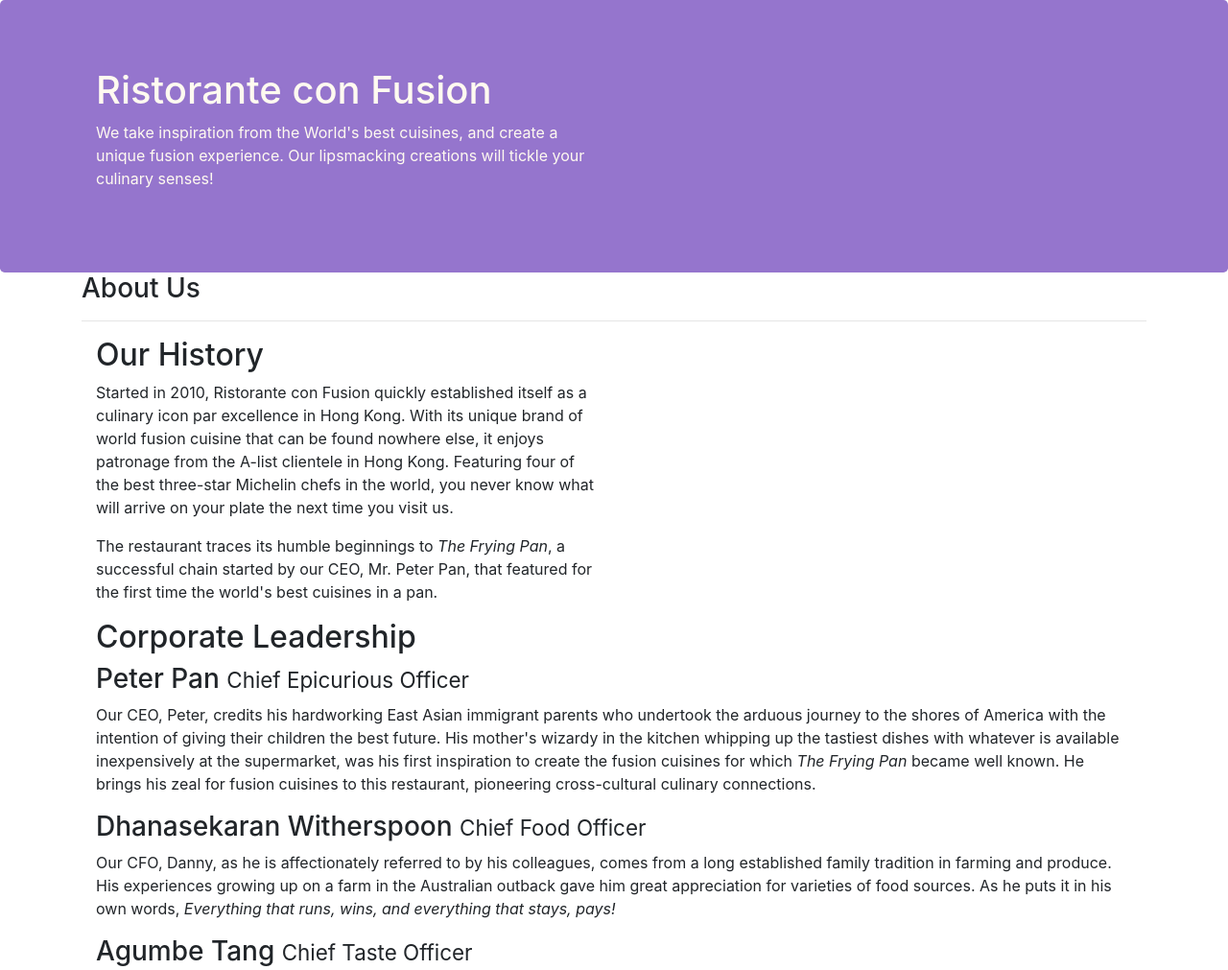
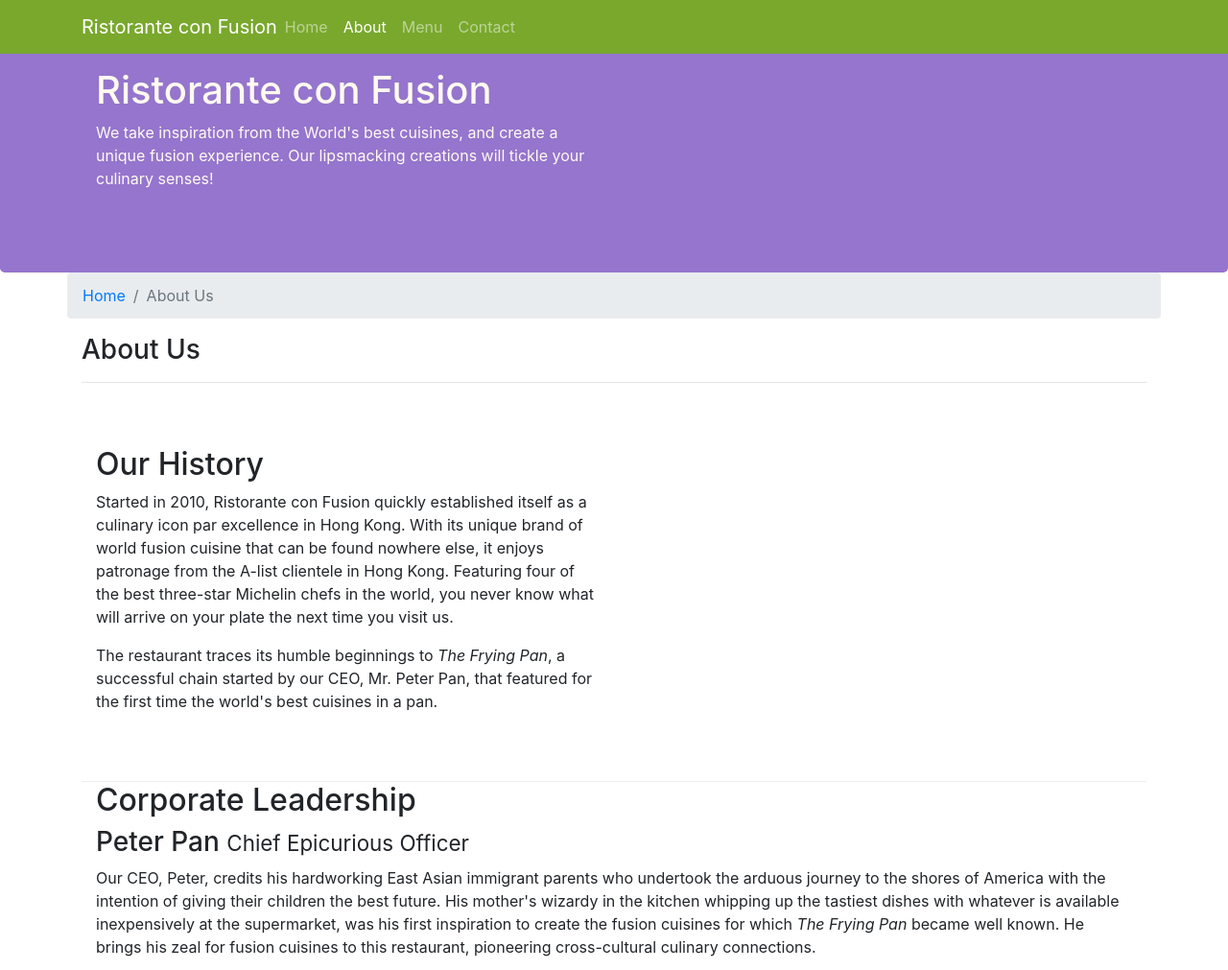
Before and after one commit to amar261/Bootstrap, a website: page aboutus.html in a window 1280 px wide. Shown: the top 1011 px of the page at 96% size. Drawn offline with nearby package versions, Linux system fonts and the light colour scheme.

Commit message:
navbar and breadcrumbs

```diff
--- a/aboutus.html
+++ b/aboutus.html
@@ -14,6 +14,22 @@
 </head>
 
 <body>
+<nav class="navbar navbar-dark navbar-expand-sm fixed-top">
+    <div class="container">
+            <button class="navbar-toggler" type="button" data-toggle="collapse" data-target="#Navbar">
+                 <span class="navbar-toggler-icon"></span>
+            </button>
+            <a class="navbar-brand mr-auto" href="./index.html">Ristorante con Fusion </a>
+        <div class="collapse navbar-collapse" id="Navbar">
+            <ul class="navbar-nav mr-auto">
+                <li class="nav-item"><a class="nav-link" href="./index.html">Home</a></li>
+                <li class="nav-item active"><a class="nav-link" href="#">About</a></li>
+                <li class="nav-item "><a class="nav-link" href="#">Menu</a></li>
+                <li class="nav-item"><a class="nav-link" href="#">Contact</a></li>
+            </ul>
+        </div>
+    </div>
+</nav>
 
     <header class="jumbotron">
         <div class="container">
@@ -29,15 +45,19 @@
     </header>
 
     <div class="container">
-        <div>
-            <div>
+        <div class="row">
+            <ol class="col-12 breadcrumb">
+                 <li class="breadcrumb-item"><a href="./index.html"> Home</a></li>
+                 <li class="breadcrumb-item active">About Us</li>
+            </ol>
+            <div class="col-12">
                <h3>About Us</h3>
                <hr>
             </div>
         </div>
 
-        <div class="col-12 col-sm-6">
-            <div>
+        <div class="row row-content">
+            <div class="col-sm-6">
                 <h2>Our History</h2>
                 <p>Started in 2010, Ristorante con Fusion quickly established itself as a culinary icon par excellence in Hong Kong. With its unique brand of world fusion cuisine that can be found nowhere else, it enjoys patronage from the A-list clientele in Hong Kong.  Featuring four of the best three-star Michelin chefs in the world, you never know what will arrive on your plate the next time you visit us.</p>
                 <p>The restaurant traces its humble beginnings to <em>The Frying Pan</em>, a successful chain started by our CEO, Mr. Peter Pan, that featured for the first time the world's best cuisines in a pan.</p>
@@ -69,7 +89,7 @@
                 <div class="col-4 offset-1 col-sm-2">
                     <h5>Links</h5>
                     <ul class="list-unstyled">
-                        <li><a href="#">Home</a></li>
+                        <li><a href="./index.html">Home</a></li>
                         <li><a href="#">About</a></li>
                         <li><a href="#">Menu</a></li>
                         <li><a href="#">Contact</a></li>
--- a/css/styles.css
+++ b/css/styles.css
@@ -29,3 +29,12 @@
     margin: 0px;
     color: #0f0f0f;
 }
+
+body {
+    padding:50px 0px  0px opx;
+    z-index: 0;
+}
+
+.navbar-dark {
+    background-color: rgb(121, 168, 45);
+}
```
Also changed, not shown: index.html (+17 -1 lines).
